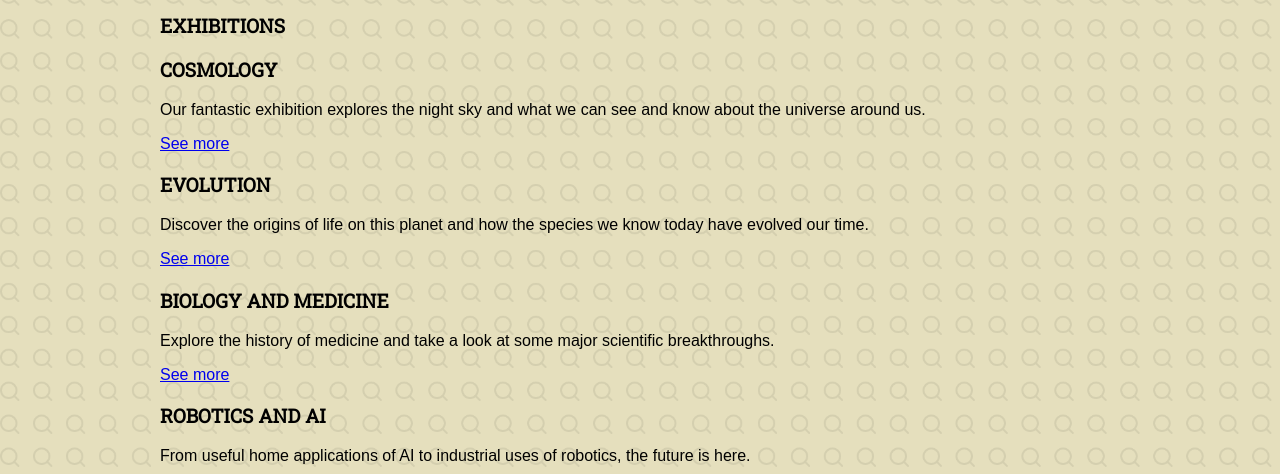
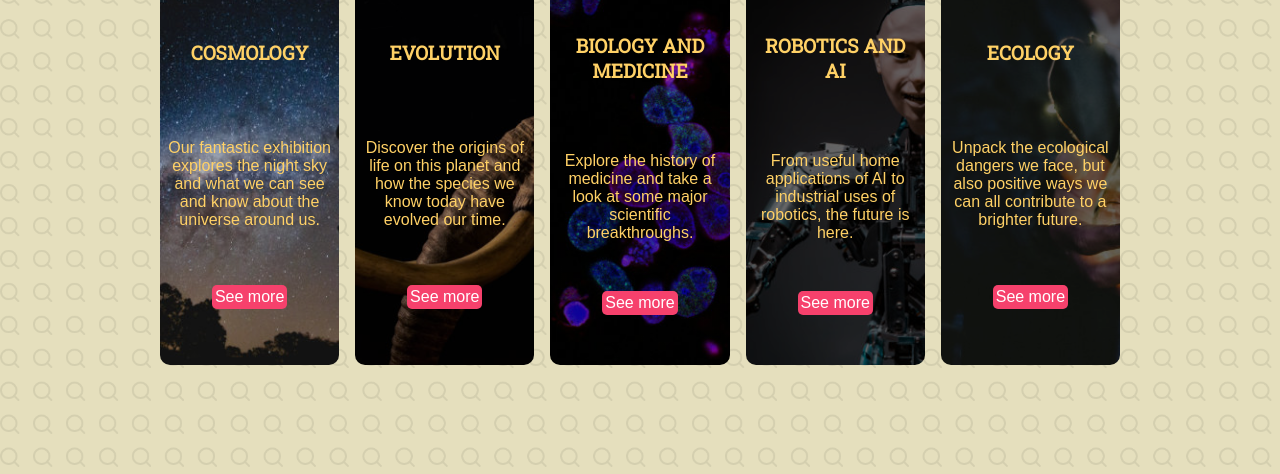
Before and after one commit to Andstyv/Semester-Project-updated, a plain HTML site: page exhibitions.html in a window 1280 px wide. Shown: the part 508-982 px from the top of the page. Drawn offline with Linux system fonts and the light colour scheme.

Commit message:
Update 12.02

```diff
--- a/styles/style.css
+++ b/styles/style.css
@@ -43,9 +43,15 @@ h3 {
 #hamb-check:checked ~ .hamb-dropdown {
   display: block;
 }
+
+.hambicon {
+  color: #ffd166;
+}
+
 */
 
 /* ----- GRID SETUPS ----- */
+/* ----------------------- */
 .bodygrid {
   display: grid;
 
@@ -64,6 +70,53 @@ h3 {
   align-items: center;
   justify-content: space-around;
 }
+.header {
+  display: grid;
+  grid-row: 2;
+  grid-column: 1 / span 3;
+  /*  border: 1px solid blueviolet; */
+  background-image: url(img/hero-bg-5.jpg);
+  background-position: center;
+  background-size: cover;
+  padding: 0 0 6em 0;
+  justify-items: center;
+}
+.header-kids {
+  display: grid;
+  grid-row: 2;
+  grid-column: 1 / span 3;
+  /*  border: 1px solid blueviolet; */
+  background-image: url(img/kids-explore.jpg);
+  background-position: center;
+  background-size: cover;
+  padding: 0 0 6em 0;
+  justify-items: center;
+}
+@media (min-width: 1200px) {
+  .header,
+  .header-kids {
+    padding: 0 0 18em 0;
+    grid-column: 2 / span 1;
+    border-radius: 0 0 10px 10px;
+  }
+}
+.main {
+  grid-column: 2;
+  grid-row: 3;
+  /*  border: 1px solid blueviolet; */
+}
+.footer {
+  grid-column: 1 / span 3;
+  grid-row: 4;
+  /* border: 1px solid blueviolet; */
+  background-color: #073b4c;
+  display: flex;
+  align-items: center;
+  justify-content: center;
+}
+
+/* ----- NAVIGATION ----- */
+/* ---------------------- */
 .links-lrg {
   display: none;
 }
@@ -99,6 +152,26 @@ h3 {
     border-radius: 10px;
   }
 }
+.hours-txt {
+  display: flex;
+  align-items: center;
+  color: #ffd166;
+}
+.hours-txt p {
+  margin: 0em 0 0 0;
+  color: #ffd166;
+}
+.fa-clock {
+  margin-right: 0.5em;
+}
+
+@media (min-width: 1200px) {
+  .hours-txt {
+    display: none;
+  }
+}
+
+/* ----- LOGO ----- */
 .logoimg {
   display: flex;
   align-items: center;
@@ -121,38 +194,8 @@ h3 {
   height: 70px;
 }
 
-.header {
-  display: grid;
-  grid-row: 2;
-  grid-column: 1 / span 3;
-  /*  border: 1px solid blueviolet; */
-  background-image: url(img/hero-bg-5.jpg);
-  background-position: center;
-  background-size: cover;
-  padding: 0 0 6em 0;
-  justify-items: center;
-}
-@media (min-width: 1200px) {
-  .header {
-    padding: 0 0 24em 0;
-    grid-column: 2 / span 1;
-    border-radius: 0 0 10px 10px;
-  }
-}
-.main {
-  grid-column: 2;
-  grid-row: 3;
-  /*  border: 1px solid blueviolet; */
-}
-.footer {
-  grid-column: 1 / span 3;
-  grid-row: 4;
-  /* border: 1px solid blueviolet; */
-  background-color: #073b4c;
-  display: flex;
-  align-items: center;
-  justify-content: center;
-}
+/* ----- FOOTER SETTINGS ----- */
+/* --------------------------- */
 .footer a {
   color: aliceblue;
 }
@@ -169,31 +212,12 @@ h3 {
 .footerlinks1 a {
   text-decoration: none;
 }
-.hours-txt {
-  display: flex;
-  align-items: center;
-  color: #ffd166;
-}
-.hours-txt p {
-  margin: 0em 0 0 0;
-  color: #ffd166;
-}
-.fa-clock {
-  margin-right: 0.5em;
-}
-
-@media (min-width: 1200px) {
-  .hours-txt {
-    display: none;
-  }
-}
-.hambicon {
-  color: #ffd166;
-}
 .hero-text {
   color: #ffd166;
 }
 
+/* ----- NEWS SECTION ----- */
+/* ------------------------ */
 .news {
   display: flex;
   flex-direction: column;
@@ -212,6 +236,25 @@ h3 {
   margin-right: 0.5em;
 }
 
+.news-img {
+  display: flex;
+  flex-direction: column;
+  align-items: center;
+  justify-content: space-evenly;
+  margin-top: 1em;
+}
+.news-img img {
+  width: 100px;
+  border-radius: 10px 10px 10px 10px;
+  height: auto;
+}
+
+.news1 a {
+  margin-bottom: 1em;
+}
+
+/* ----- EVENTS SECTION ----- */
+/* ------------------------ */
 .events {
   display: grid;
   grid-template-areas:
@@ -227,7 +270,6 @@ h3 {
       "event1 event2 event3";
   }
 }
-
 .events-text {
   grid-area: upcoming;
 }
@@ -292,19 +334,126 @@ h3 {
   height: auto;
 }
 
-.news-img {
+/* ----- EXHIBITIONS SECTION ----- */
+/* ------------------------ */
+.exhibitions {
+  display: grid;
+  grid-template-areas:
+    "upcoming"
+    "exhibit1"
+    "exhibit2"
+    "exhibit3"
+    "exhibit4"
+    "exhibit5";
+}
+@media (min-width: 1200px) {
+  .exhibitions {
+    grid-template-areas:
+      "exhib exhib exhib exhib exhib"
+      "exhibit1 exhibit2 exhibit3 exhibit4 exhibit5";
+    grid-template-columns: 1fr 1fr 1fr 1fr 1fr;
+    gap: 1em;
+    grid-template-rows: minmax(1em, 4em) minmax(200px, 400px);
+  }
+  .exhib-text {
+    grid-area: exhib;
+    font-size: 2em;
+  }
+  .exhibit1,
+  .exhibit2,
+  .exhibit3,
+  .exhibit4,
+  .exhibit5 {
+    align-items: center;
+    justify-content: space-evenly;
+    text-align: center;
+  }
+  .footer {
+    margin-top: 6em;
+  }
+  .exhibit1:hover,
+  .exhibit2:hover,
+  .exhibit3:hover,
+  .exhibit4:hover,
+  .exhibit5:hover {
+    opacity: 90%;
+  }
+}
+
+.exib-text h2 {
+  background-color: #00b8a9;
+}
+
+.exhibit1 {
   display: flex;
   flex-direction: column;
-  align-items: center;
-  justify-content: space-evenly;
-  margin-top: 1em;
-}
-.news-img img {
-  width: 100px;
-  border-radius: 10px 10px 10px 10px;
-  height: auto;
+  background-image: linear-gradient(rgba(0, 0, 0, 0.1), rgba(0, 0, 0, 0.2)), url(img/ex1.jpg);
+  background-size: cover;
+  border-radius: 10px;
+  color: #ffd166;
+  margin-bottom: 1em;
+  align-content: center;
 }
 
-.news1 a {
+.exhibit2 {
+  display: flex;
+  flex-direction: column;
+  background-image: linear-gradient(rgba(0, 0, 0, 0.4), rgba(0, 0, 0, 0.4)), url(img/ex2.jpg);
+  background-size: cover;
+  border-radius: 10px;
+  color: #ffd166;
   margin-bottom: 1em;
 }
+.exhibit3 {
+  display: flex;
+  flex-direction: column;
+  background-image: linear-gradient(rgba(0, 0, 0, 0.4), rgba(0, 0, 0, 0.4)), url(img/ex3.jpg);
+  background-size: cover;
+  border-radius: 10px;
+  color: #ffd166;
+  margin-bottom: 1em;
+}
+.exhibit4 {
+  display: flex;
+  flex-direction: column;
+  background-image: linear-gradient(rgba(0, 0, 0, 0.6), rgba(0, 0, 0, 0.6)), url(img/ex4.jpg);
+  background-size: cover;
+  border-radius: 10px;
+  color: #ffd166;
+  margin-bottom: 1em;
+}
+.exhibit5 {
+  display: flex;
+  flex-direction: column;
+  background-image: linear-gradient(rgba(0, 0, 0, 0.6), rgba(0, 0, 0, 0.6)), url(img/ex5.jpg);
+  background-size: cover;
+  border-radius: 10px;
+  color: #ffd166;
+  margin-bottom: 1em;
+}
+.exhibit1 h3,
+.exhibit1 p,
+.exhibit2 h3,
+.exhibit2 p,
+.exhibit3 h3,
+.exhibit3 p,
+.exhibit4 h3,
+.exhibit4 p,
+.exhibit5 h3,
+.exhibit5 p {
+  margin-left: 0.5em;
+  margin-right: 0.5em;
+}
+.exhibit1 a,
+.exhibit2 a,
+.exhibit3 a,
+.exhibit4 a,
+.exhibit5 a {
+  align-self: center;
+  color: white;
+  text-decoration: none;
+  background-color: #f6416c;
+  border-radius: 5px;
+  margin-bottom: 1em;
+  padding: 3px;
+}
```
Also changed, not shown: explore_kids.html (added, +107 -0 lines), styles/img/kids-explore.jpg (added), 2 other files.
